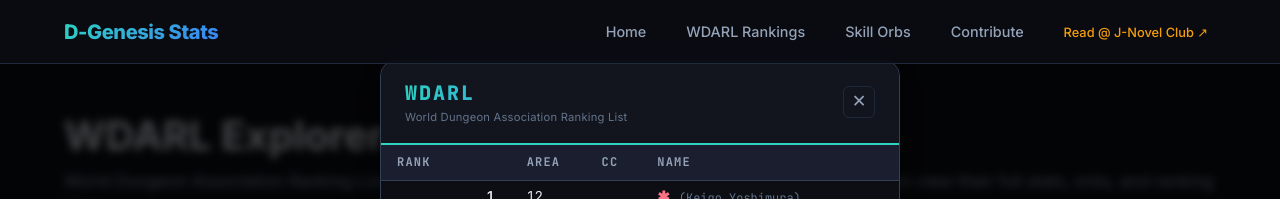
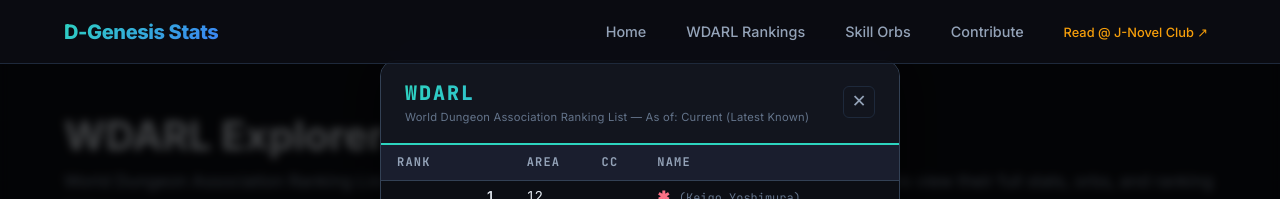
Before and after one commit to sorvani/dgenesisinfo, a Next.js app: page /explorers in a window 1280 px wide. Both pictures are taken after a click on the button "📋 WDARL View". Shown: the top 199 px of the page. Built offline with nearby package versions, Linux system fonts and the light colour scheme.

Commit message:
Add 'As of' citation label to WDARL modal header

```diff
--- a/src/components/ExplorersGrid.tsx
+++ b/src/components/ExplorersGrid.tsx
@@ -55,13 +55,20 @@ export function ExplorersGrid({ initialExplorers, citations }: Props) {
         ))}
       </div>
 
-      {showWdarl && (
-        <WdarlTable
-          explorers={explorers}
-          maxScore={maxScore}
-          onClose={() => setShowWdarl(false)}
-        />
-      )}
+      {showWdarl && (() => {
+        const selectedCitation = maxScore !== null
+          ? citations.find(c => getCitationScore(c) === maxScore)
+          : null;
+        const asOfLabel = selectedCitation ? formatCitation(selectedCitation) : 'Current (Latest Known)';
+        return (
+          <WdarlTable
+            explorers={explorers}
+            maxScore={maxScore}
+            asOfLabel={asOfLabel}
+            onClose={() => setShowWdarl(false)}
+          />
+        );
+      })()}
     </>
   );
 }
--- a/src/components/WdarlTable.tsx
+++ b/src/components/WdarlTable.tsx
@@ -10,10 +10,11 @@ import {
 interface Props {
   explorers: Explorer[];
   maxScore: number | null;
+  asOfLabel: string;
   onClose: () => void;
 }
 
-export function WdarlTable({ explorers, maxScore, onClose }: Props) {
+export function WdarlTable({ explorers, maxScore, asOfLabel, onClose }: Props) {
   // Only show explorers that have a known rank (not "unknown")
   const ranked = explorers
     .map((e) => {
@@ -36,7 +37,7 @@ export function WdarlTable({ explorers, maxScore, onClose }: Props) {
           <div>
             <div className="wdarl-modal-title">WDARL</div>
             <div className="wdarl-modal-subtitle">
-              World Dungeon Association Ranking List
+              World Dungeon Association Ranking List — As of: {asOfLabel}
             </div>
           </div>
           <button className="wdarl-close-btn" onClick={onClose}>
```
